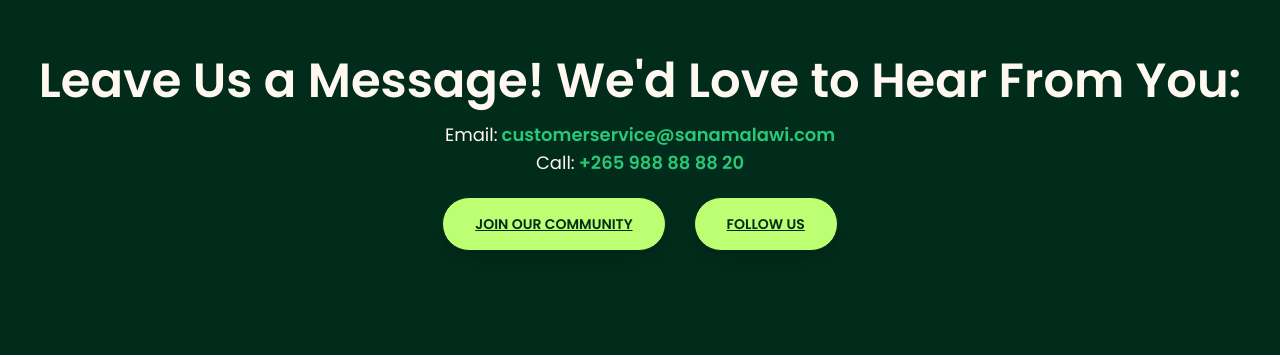
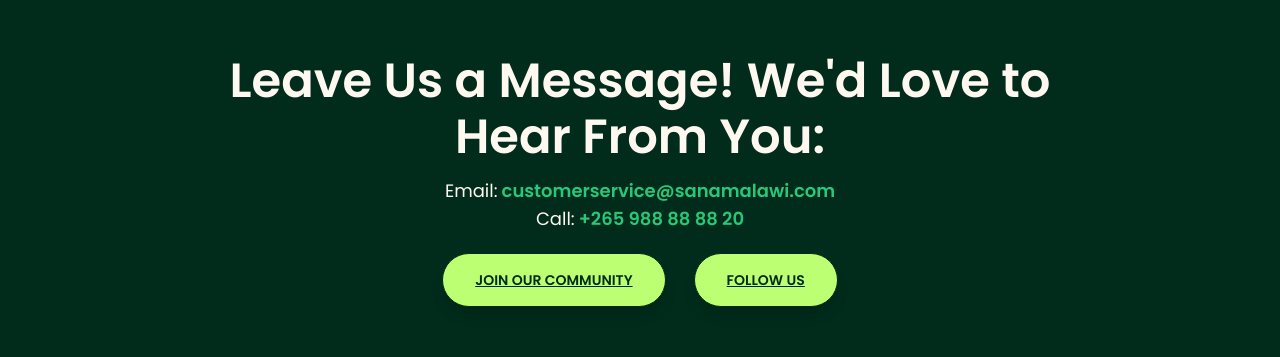
Before and after one commit to AshrafChitamba/sana-cash-n-carry, a Next.js app: page / in a window 1280 px wide. Shown: the part 2459-2816 px from the top of the page. Built offline with nearby package versions, Linux system fonts and the light colour scheme.

Commit message:
style - contact_section

```diff
--- a/components/ContactSection.tsx
+++ b/components/ContactSection.tsx
@@ -10,7 +10,7 @@
               className="h-36 w-36 object-contain"
             />
           </div>
-          <h2 className="text-4xl sm:text-5xl font-semibold text-[#fff8f0] mb-3 leading-14">
+          <h2 className="text-4xl md:text-5xl font-semibold text-[#fff8f0] mb-3 max-w-4xl mx-auto leading-14">
             Leave Us a Message! We&apos;d Love to Hear From You:
           </h2>
           <div className="text-[#fff8f0] text-sm sm:text-base md:text-lg">
@@ -33,7 +33,7 @@
               </a>
             </p>
           </div>
-          <div className="flex flex-col sm:flex-row gap-4 sm:gap-7 justify-center mt-5">
+          <div className="flex flex-col sm:flex-row items-center justify-center gap-4 sm:gap-7 mt-5">
             <a
               href="https://whatsapp.com/channel/0029VaIERxoFy72G4SPr5X2P"
               target="_blank"
```
